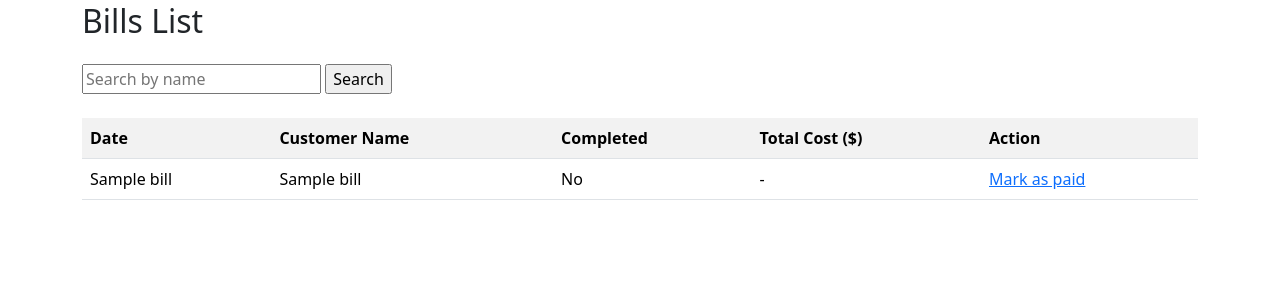
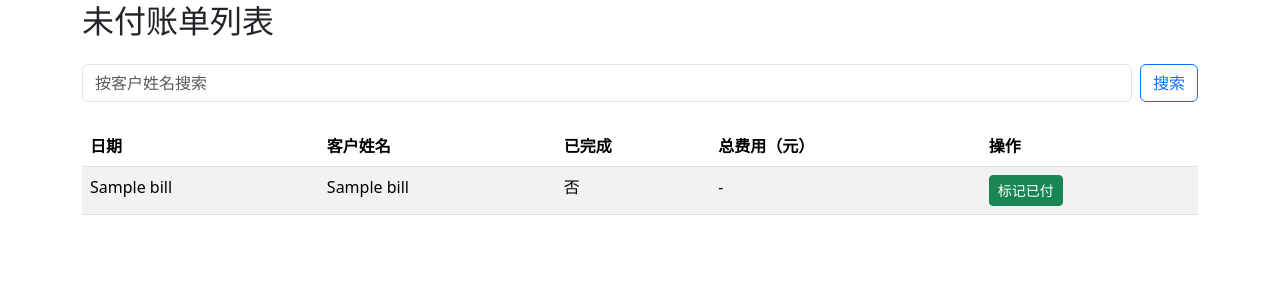
Before and after one commit to josh00123/spb, a Flask app: template templates/admin_bills.html in a window 1280 px wide. Shown: the part 78-380 px from the top of the page. Run offline with Flask 3, Linux system fonts and the light colour scheme; the template is opened without the code that fills it: most values are stand-ins (such as "Sample title", 1, 10 or a date in 2020).

Commit message:
Translate bills list page to Chinese

```diff
--- a/templates/admin_bills.html
+++ b/templates/admin_bills.html
@@ -2,32 +2,37 @@
 {% block content %}
 
 <div class="mt-4">
-    <h2>Bills List</h2>
+    <h2>未付账单列表</h2>
 
     <div class="mt-4 mb-4">
-        <form action="{{ url_for('admin_bills') }}" method="get">
-            <input type="text" name="search" placeholder="Search by name" required>
-            <input type="submit" value="Search">
+        <form action="{{ url_for('admin_bills') }}" method="get" class="d-flex">
+            <input type="text" name="search" placeholder="按客户姓名搜索" class="form-control me-2">
+            <input type="submit" value="搜索" class="btn btn-outline-primary">
         </form>
     </div>
 
     <table class="table table-striped">
-        <tr>
-            <th scope="col">Date</th>
-            <th scope="col">Customer Name</th>
-            <th scope="col">Completed</th>
-            <th scope="col">Total Cost ($)</th>
-            <th scope="col">Action</th>
-        </tr>
+        <thead>
+            <tr>
+                <th scope="col">日期</th>
+                <th scope="col">客户姓名</th>
+                <th scope="col">已完成</th>
+                <th scope="col">总费用（元）</th>
+                <th scope="col">操作</th>
+            </tr>
+        </thead>
+        <tbody>
         {% for bill in bills %}
         <tr>
             <td>{{ bill[1] }}</td>
             <td>{{ bill[2] }}</td>
-            <td>{% if bill[3] %}Yes{% else %}No{% endif %}</td>
-            <td>{% if bill[4] %}{{ bill[4] }}{% else %}-{% endif %}</td>
-            <td><a href="{{ url_for('mark_as_paid', bill_id=bill[0]) }}">Mark as paid</a></td>
+            <td>{% if bill[3] == 1 %}是{% else %}否{% endif %}</td>
+            <td>{% if bill[4] %}{{ "%.2f"|format(bill[4]) }}{% else %}-{% endif %}</td>
+            <td><a href="{{ url_for('mark_as_paid', bill_id=bill[0]) }}"
+                   class="btn btn-sm btn-success">标记已付</a></td>
         </tr>
         {% endfor %}
+        </tbody>
     </table>
 </div>
 
```
